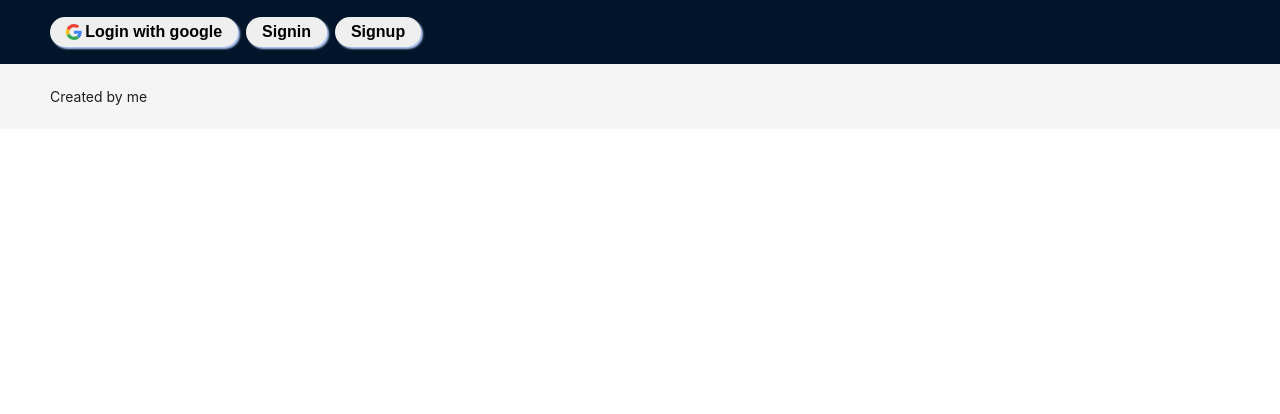
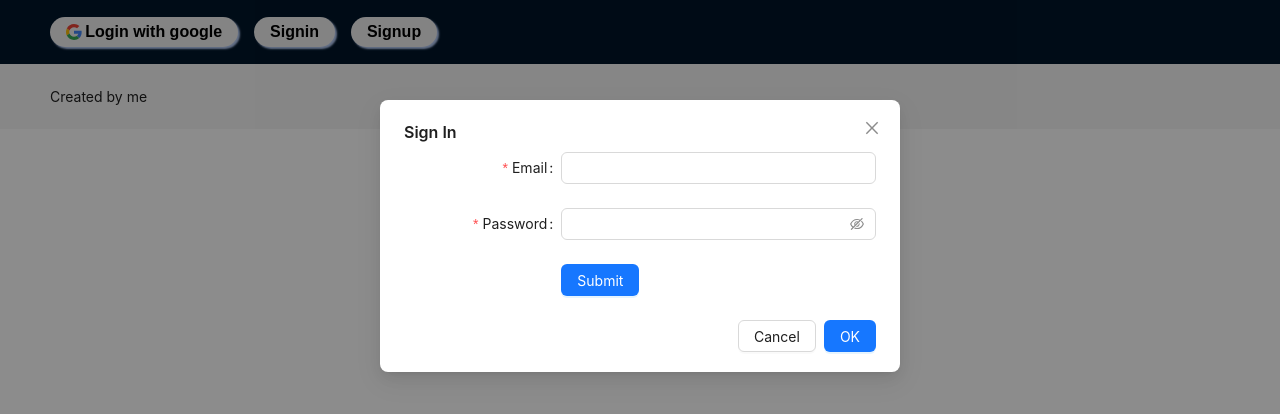
Before and after one commit to VolodumurGruv/hotel, a React (Create React App) app: page / in a window 1280 px wide. Both pictures are taken after a click on the button "Signin". Shown: the top 414 px of the page. Built offline with nearby package versions, Linux system fonts and the light colour scheme; no server answers.

Commit message:
starting point for sign in and signup are ready

```diff
--- a/src/components/login/Login.jsx
+++ b/src/components/login/Login.jsx
@@ -1,10 +1,10 @@
+import "../../styles/login.css";
+import "../../styles/button.css";
 import { onAuthStateChanged } from "firebase/auth";
 import { useEffect } from "react";
 import { useDispatch, useSelector } from "react-redux";
 import { setUser, removeUser } from "../../features/reducers/userSlice";
 import { auth } from "../../environments/intialFirebase";
-import "../../styles/login.css";
-import "../../styles/button.css";
 import SvgSelector from "../svgSelectors/SvgSelector";
 import { sagaActions } from "../../features/sagas/sagaActions";
 
--- a/src/components/login/ModalForm.jsx
+++ b/src/components/login/ModalForm.jsx
@@ -2,34 +2,44 @@ import { Button, Modal } from "antd";
 import Signup from "./Signup";
 import Signin from "./Signin";
 import { useDispatch, useSelector } from "react-redux";
-import { setIsModalOpen } from "../../features/reducers/signupSlice";
+import { setIsModalOpen } from "../../features/reducers/modalSlice";
+import { setIsSignedUp } from "../../features/reducers/signupSlice";
+import { setIsSignedIn } from "../../features/reducers/singinSlice";
 
 function Modalform() {
-	const { isModalOpen } = useSelector((state) => state.signup);
+	const { isModalOpen } = useSelector((state) => state.modal);
+	const { isSignedup } = useSelector((state) => state.signup);
+	const { isSignedin } = useSelector((state) => state.signin);
 	const dispatch = useDispatch();
 
 	const showModal = () => {
+		console.log(isModalOpen);
 		dispatch(setIsModalOpen(true));
 	};
 	const handleOk = () => {
 		dispatch(setIsModalOpen(false));
+		dispatch(setIsSignedUp(false));
+		dispatch(setIsSignedIn(false));
 	};
 	const handleCancel = () => {
 		dispatch(setIsModalOpen(false));
+		dispatch(setIsSignedUp(false));
+		dispatch(setIsSignedIn(false));
 	};
+
 	return (
 		<>
 			<Button type="primary" onClick={showModal} style={{ display: "none" }}>
 				Open Modal
 			</Button>
 			<Modal
-				title="Basic Modal"
+				title={isSignedup ? "Signup" : "Sign In"}
 				open={isModalOpen}
 				onOk={handleOk}
 				onCancel={handleCancel}
 			>
-				<Signup />
-				<Signin />
+				{isSignedup && <Signup />}
+				{isSignedin && <Signin />}
 			</Modal>
 		</>
 	);
--- a/src/components/login/Signin.jsx
+++ b/src/components/login/Signin.jsx
@@ -1,7 +1,47 @@
-import React from "react";
+import { Button, Form, Input } from "antd";
 
 function Signin() {
-	return <div>Signin</div>;
+	const onFinish = (values) => {
+		console.log("Success:", values);
+	};
+
+	const onFinishFailed = (errorInfo) => {
+		console.log("Failed:", errorInfo);
+	};
+
+	return (
+		<Form
+			name="basic"
+			labelCol={{ span: 8 }}
+			wrapperCol={{ span: 16 }}
+			initialValues={{ remember: true }}
+			onFinish={onFinish}
+			onFinishFailed={onFinishFailed}
+			autoComplete="off"
+		>
+			<Form.Item
+				label="Email"
+				name="email"
+				rules={[{ required: true, message: "Please input your email!" }]}
+			>
+				<Input />
+			</Form.Item>
+
+			<Form.Item
+				label="Password"
+				name="password"
+				rules={[{ required: true, message: "Please input your password!" }]}
+			>
+				<Input.Password />
+			</Form.Item>
+
+			<Form.Item wrapperCol={{ offset: 8, span: 16 }}>
+				<Button type="primary" htmlType="submit">
+					Submit
+				</Button>
+			</Form.Item>
+		</Form>
+	);
 }
 
 export default Signin;
--- a/src/components/login/Signup.jsx
+++ b/src/components/login/Signup.jsx
@@ -1,4 +1,4 @@
-import { Button, Checkbox, Form, Input } from "antd";
+import { Button, Form, Input } from "antd";
 
 function Signup() {
 	const onFinish = (values) => {
--- a/src/components/menuLayout/MenuLayout.jsx
+++ b/src/components/menuLayout/MenuLayout.jsx
@@ -2,21 +2,37 @@ import { Space } from "antd";
 import { useDispatch, useSelector } from "react-redux";
 import Login from "../login/Login";
 import Modalform from "../login/ModalForm";
-import { setIsModalOpen } from "../../features/reducers/signupSlice";
+import { setIsModalOpen } from "../../features/reducers/modalSlice";
+import { setIsSignedUp } from "../../features/reducers/signupSlice";
+import { setIsSignedIn } from "../../features/reducers/singinSlice";
 
-function MenuLayout() {
+const MenuLayout = () => {
 	const { userName } = useSelector((state) => state.user);
 
 	const dispatch = useDispatch();
 
+	const handleSignupClick = () => {
+		dispatch(setIsModalOpen(true));
+		dispatch(setIsSignedUp(true));
+		dispatch(setIsSignedIn(false));
+	};
+
+	const handleSigninClick = () => {
+		dispatch(setIsModalOpen(true));
+		dispatch(setIsSignedIn(true));
+		dispatch(setIsSignedUp(false));
+	};
+
 	return (
 		<>
-			<Space>
+			<Space size="middle">
 				<Login className="login" />
 				{userName == null && (
 					<>
-						<button className="btn">Signin</button>
-						<button className="btn" onClick={() => dispatch(setIsModalOpen(true))}>
+						<button className="btn" onClick={handleSigninClick}>
+							Signin
+						</button>
+						<button className="btn" onClick={handleSignupClick}>
 							Signup
 						</button>
 					</>
@@ -26,6 +42,6 @@ function MenuLayout() {
 			<Modalform></Modalform>
 		</>
 	);
-}
+};
 
 export default MenuLayout;
--- /dev/null
+++ b/src/features/reducers/modalSlice.js
@@ -0,0 +1,20 @@
+import { createSlice } from "@reduxjs/toolkit";
+
+const initialState = {
+	isModalOpen: false,
+};
+
+const modalSlice = createSlice({
+	name: "modal",
+	initialState,
+	reducers: {
+		setIsModalOpen: (state, action) => {
+			console.log(action.payload);
+			state.isModalOpen = action.payload;
+		},
+	},
+});
+
+export const { setIsModalOpen } = modalSlice.actions;
+
+export default modalSlice.reducer;
--- a/src/features/reducers/signupSlice.js
+++ b/src/features/reducers/signupSlice.js
@@ -5,24 +5,24 @@ const initialState = {
 	email: null,
 	password: null,
 	isSignedup: false,
-	isModalOpen: false,
 };
 
 const signupSlice = createSlice({
 	name: "signup",
 	initialState,
 	reducers: {
-		signup: (state, action) => {
+		setSignup: (state, action) => {
 			state.userName = action.payload;
 			state.email = action.payload;
 			state.password = action.payload;
 		},
-		setIsModalOpen: (state, action) => {
-			state.isModalOpen = action.payload;
+		setIsSignedUp: (state, action) => {
+
+			state.isSignedup = action.payload;
 		},
 	},
 });
 
-export const { signup, setIsModalOpen } = signupSlice.actions;
+export const { setSignup, setIsSignedUp } = signupSlice.actions;
 
 export default signupSlice.reducer;
--- /dev/null
+++ b/src/features/reducers/singinSlice.js
@@ -0,0 +1,25 @@
+import { createSlice } from "@reduxjs/toolkit";
+
+const initialState = {
+	email: null,
+	password: null,
+	isSignedin: false,
+};
+
+const signinSlice = createSlice({
+	name: "signin",
+	initialState,
+	reducers: {
+		setSignin: (state, action) => {
+			state.email = action.payload;
+			state.password = action.payload;
+		},
+		setIsSignedIn: (state, action) => {
+			state.isSignedin = action.payload;
+		},
+	},
+});
+
+export const { setSignin, setIsSignedIn } = signinSlice.actions;
+
+export default signinSlice.reducer;
--- a/src/features/sagas/sagaActions.js
+++ b/src/features/sagas/sagaActions.js
@@ -2,7 +2,8 @@ export const sagaActions = {
 	LOGIN: "LOGIN",
 	LOGOUT: "LOGOUT",
 	SIGNIN: "SIGNIN",
-	SIGNUP: "SIGNUP",
+	ISSIGNUP: "ISSIGNUP",
+	ISSIGNUP: "ISSIGNUP",
 	ISLOGGEDIN: "ISLOGGEDIN",
 	ISMODALOPEN: "ISMODALOPEN",
 };
--- a/src/features/sagas/signupSaga.js
+++ b/src/features/sagas/signupSaga.js
@@ -1,9 +1,9 @@
-import { takeEvery } from "@redux-saga/core/effects";
+import { call, takeEvery } from "@redux-saga/core/effects";
 import { sagaActions } from "./sagaActions";
 import { createUserWithEmailAndPassword } from "firebase/auth";
 import { auth } from "../../environments/intialFirebase";
 
-const { LOGOUT, SIGNUP } = sagaActions;
+const { ISSIGNUP } = sagaActions;
 
 const makeSignup = (auth, email, password) => {
 	createUserWithEmailAndPassword(auth, email, password)
@@ -24,5 +24,5 @@ export function* signupWorkerSaga() {
 }
 
 export default function* signupSaga() {
-	yield takeEvery(SIGNUP, signupWorkerSaga);
+	yield takeEvery(ISSIGNUP, signupWorkerSaga);
 }
--- a/src/features/store.js
+++ b/src/features/store.js
@@ -4,14 +4,20 @@ import loginSaga from "./sagas/loginSaga";
 import userReducer from "./reducers/userSlice";
 import signupReducer from "./reducers/signupSlice";
 import signupSaga from "./sagas/signupSaga";
+import modalReducer from "./reducers/modalSlice";
+import signinReducer from "./reducers/singinSlice";
 
 // look at example of using redux-toolkit + saga https://codesandbox.io/s/mfetp?file=/src/ListTodo.js
 
 const sagaMiddleware = createSagaMiddleware();
 
-
 export default configureStore({
-	reducer: { user: userReducer, signup: signupReducer },
+	reducer: {
+		user: userReducer,
+		signup: signupReducer,
+		modal: modalReducer,
+		signin: signinReducer,
+	},
 
 	middleware: (getDafaultMiddleware) =>
 		getDafaultMiddleware({ thunk: false }).concat(sagaMiddleware),
```
